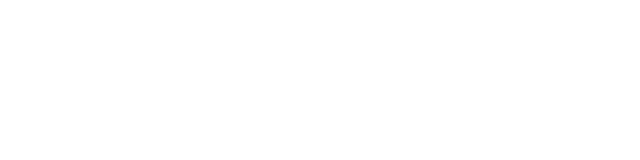
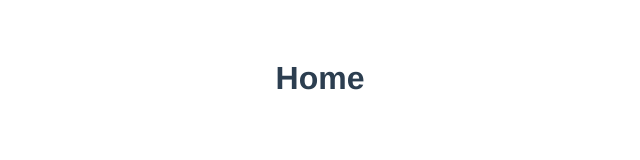
Before and after one commit to atbe/CSE-491-TwitterProject-Frontend, a Vue app: page /#/ in a window 1280 px wide. Shown: the top 160 px of the page, without its empty margins (320-960 px from the left). Built offline with nearby package versions, Linux system fonts and the light colour scheme.

Commit message:
Added home page text as a placeholder.

```diff
--- a/src/App.vue
+++ b/src/App.vue
@@ -15,8 +15,11 @@
   font-family: 'Avenir', Helvetica, Arial, sans-serif;
   -webkit-font-smoothing: antialiased;
   -moz-osx-font-smoothing: grayscale;
-  text-align: center;
   color: #2c3e50;
   margin-top: 60px;
 }
+
+.center-title {
+  text-align: center;
+}
 </style>
--- a/src/components/Home.vue
+++ b/src/components/Home.vue
@@ -1,5 +1,6 @@
 <template>
   <div class="home">
+    <h1 class="center-title">Home</h1>
   </div>
 </template>
 
```
